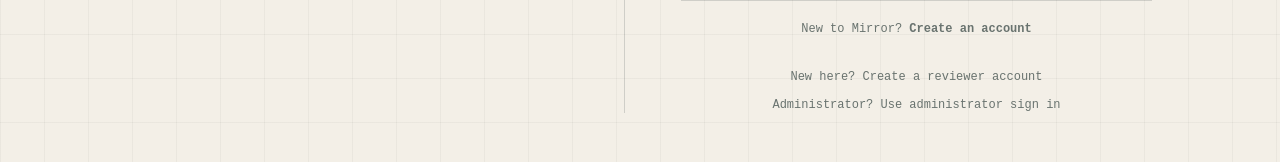
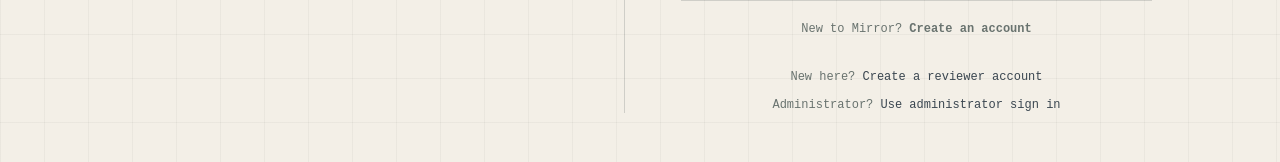
Before and after one commit to abdulbasit-25/third-person, a Next.js app: page /login in a window 1280 px wide. Shown: the part 582-744 px from the top of the page. Built offline with nearby package versions, Linux system fonts and the light colour scheme.

Commit message:
Update login page

```diff
--- a/app/login/page.tsx
+++ b/app/login/page.tsx
@@ -24,13 +24,16 @@ export default function LoginPage() {
           <AuthForm mode="login" />
           <p className="mt-8 text-center text-xs text-[var(--muted)]">
             New here?{" "}
-            <Link className="text-[var(--accent)]" href="/register">
+            <Link className="action-link text-[var(--accent)]" href="/register">
               Create a reviewer account
             </Link>
           </p>
           <p className="mt-3 text-center text-xs text-[var(--muted)]">
             Administrator?{" "}
-            <Link className="text-[var(--accent)]" href="/admin-login">
+            <Link
+              className="action-link text-[var(--accent)]"
+              href="/admin-login"
+            >
               Use administrator sign in
             </Link>
           </p>
```
